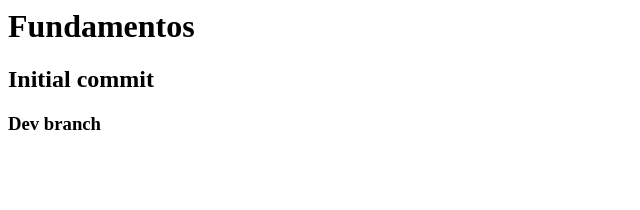
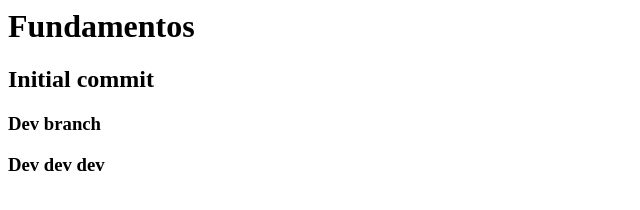
Before and after one commit to AMariusF/fundamentos, a plain HTML site: page index.html in a window 1280 px wide. Shown: the whole page, without its empty margins (0-640 px from the left). Drawn offline with Linux system fonts and the light colour scheme.

Commit message:
pre merge

```diff
--- a/index.html
+++ b/index.html
@@ -9,5 +9,6 @@
 		<h1>Fundamentos</h1>
 		<h2>Initial commit</h2>
 		<h3>Dev branch</h3>
+		<h3>Dev dev dev</h3>
 	</body>
 </html>
```
